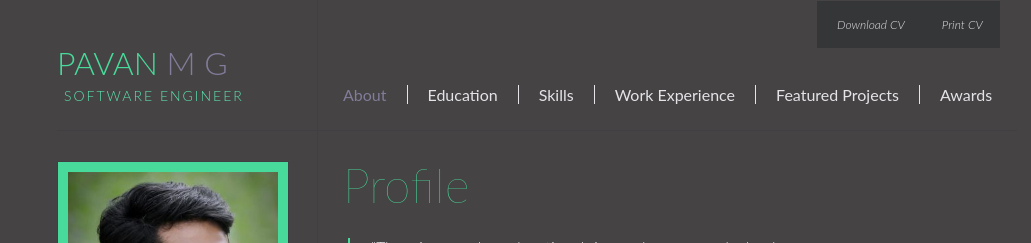
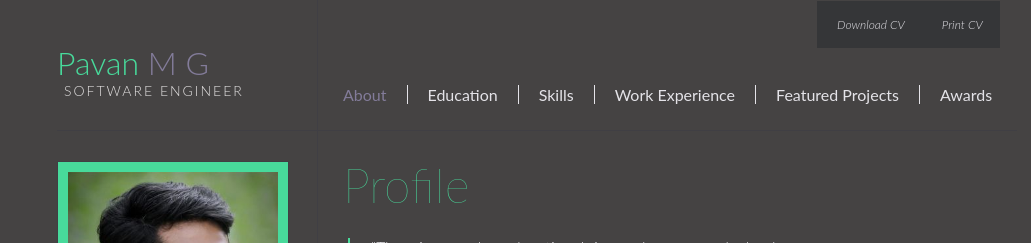
Before and after one commit to pavan-mg/pavan-mg.github.io, a Jekyll site: the page built from index.html, in a window 1280 px wide. Shown: the top 243 px of the page, without its empty margins (103-1134 px from the left). Built offline with Jekyll 4.4.1, drawn with Linux system fonts in a browser that asks for light colours.

Commit message:
Update main.css

```diff
--- a/css/main.css
+++ b/css/main.css
@@ -195,14 +195,13 @@ ul {
 /* HEADER */
 
 .logotype_name{
-	text-transform: uppercase;
 	font-size: 32px;
 	margin: 43px 0 0;
 }
 .logotype_occupation{
 	text-transform: uppercase;
-	margin-top: 5px;
-	color: #5ce2af;
+	margin-top: 0px;
+	color: #e3e1e1;
 	font-size: 14px;
 	letter-spacing: 2px;
 	padding-left: 7px;
@@ -350,11 +349,11 @@ ul {
 	}
 
 .get_social_content {
-	margin-top: 15px;
+	margin-top: 0px;
 	font-size: 35px;
 }
   .get_social_content h2{
-    margin-bottom: 8px;
+    margin-bottom: 0px;
   }
 
 .footer_name {
```
